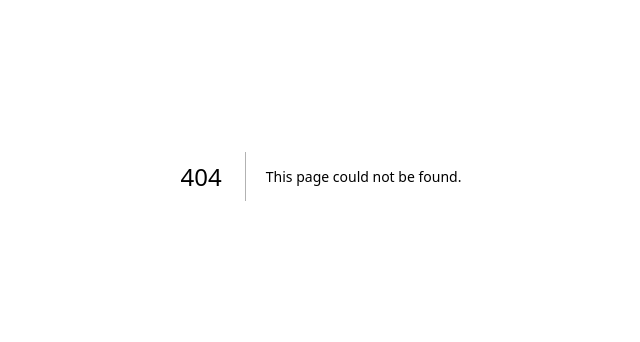
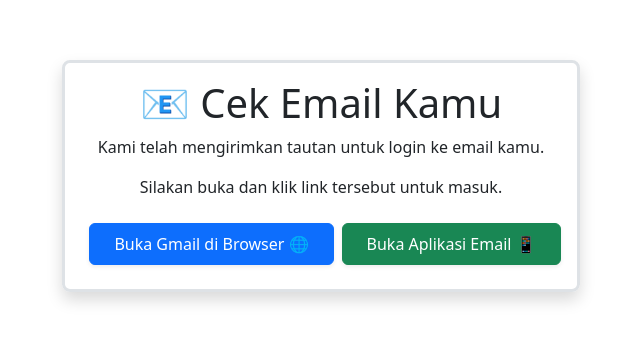
Before and after one commit to ARianHidayat/math-project, a Next.js app: page /auth/verify-request in a window 1280 px wide. Before the commit this address had no page. Shown: the part 224-566 px from the top of the page, without its empty margins (319-959 px from the left). Built offline with nearby package versions, Linux system fonts and the light colour scheme.

Commit message:
menambahkan custom verifikasi email beserta tombol shortcut untuk buka email, sedikit penyesuaian di beberapa page, memperbaiki positioning input field untuk prompting judul soal

```diff
--- a/src/pages/api/auth/[...nextauth].js
+++ b/src/pages/api/auth/[...nextauth].js
@@ -41,5 +41,6 @@ export default NextAuth({
   },
   pages: {
     signIn: "/auth/signin",
+    verifyRequest: "/auth/verify-request",
   },
 });
--- /dev/null
+++ b/src/pages/auth/verify-request.jsx
@@ -0,0 +1,30 @@
+import 'bootstrap/dist/css/bootstrap.min.css';
+
+// pages/auth/verify-request.tsx
+export default function VerifyRequestPage() {
+  return (
+    <div className='min-vh-100 d-flex align-items-center justify-content-center' style={{ textAlign: "center"}}>
+      <div className='border border-3 shadow rounded-3 p-3'>
+        <h1>📧 Cek Email Kamu</h1>
+        <p>Kami telah mengirimkan tautan untuk login ke email kamu.</p>
+        <p>Silakan buka dan klik link tersebut untuk masuk.</p>
+        <div className="flex flex-col gap-3">
+          <button
+            onClick={() => window.open("https://mail.google.com/mail/u/0/#inbox", "_blank")}
+            type='button'
+            className=" btn btn-primary shadow-sm m-2 px-4 py-2 rounded transition"
+          >
+            Buka Gmail di Browser 🌐
+          </button>
+          <button
+            onClick={() => (window.location.href = "mailto:")}
+            type='button'
+            className="btn btn-success shadow-sm px-4 py-2 rounded transition"
+          >
+            Buka Aplikasi Email 📱
+          </button>
+        </div>
+      </div>
+    </div>
+  );
+}
--- a/src/pages/index.jsx
+++ b/src/pages/index.jsx
@@ -23,7 +23,7 @@ export default function Home() {
   }
 
   return (
-    <>
+    <div className="mx-auto">
     <Navbar/>
     <div className="container-fluid">
       <h1>ini untuk page home</h1>
@@ -32,6 +32,6 @@ export default function Home() {
         <button onClick={() => signOut()}>Logout</button>
       </div>
     </div>
-    </>
+    </div>
   );
 }
--- a/src/pages/questions-output/index.jsx
+++ b/src/pages/questions-output/index.jsx
@@ -56,7 +56,7 @@ export default function QuestionsPage() {
   };
 
   return (
-    <div className="max-w-3xl mx-auto p-6 container">
+    <div className="mx-auto">
       <Navbar/>
       <h1 className="text-2xl font-bold text-center mb-6">Daftar Soal</h1>
       <button onClick={() => {
```
Also changed, not shown: src/pages/question-page/index.jsx (+13 -7 lines).
